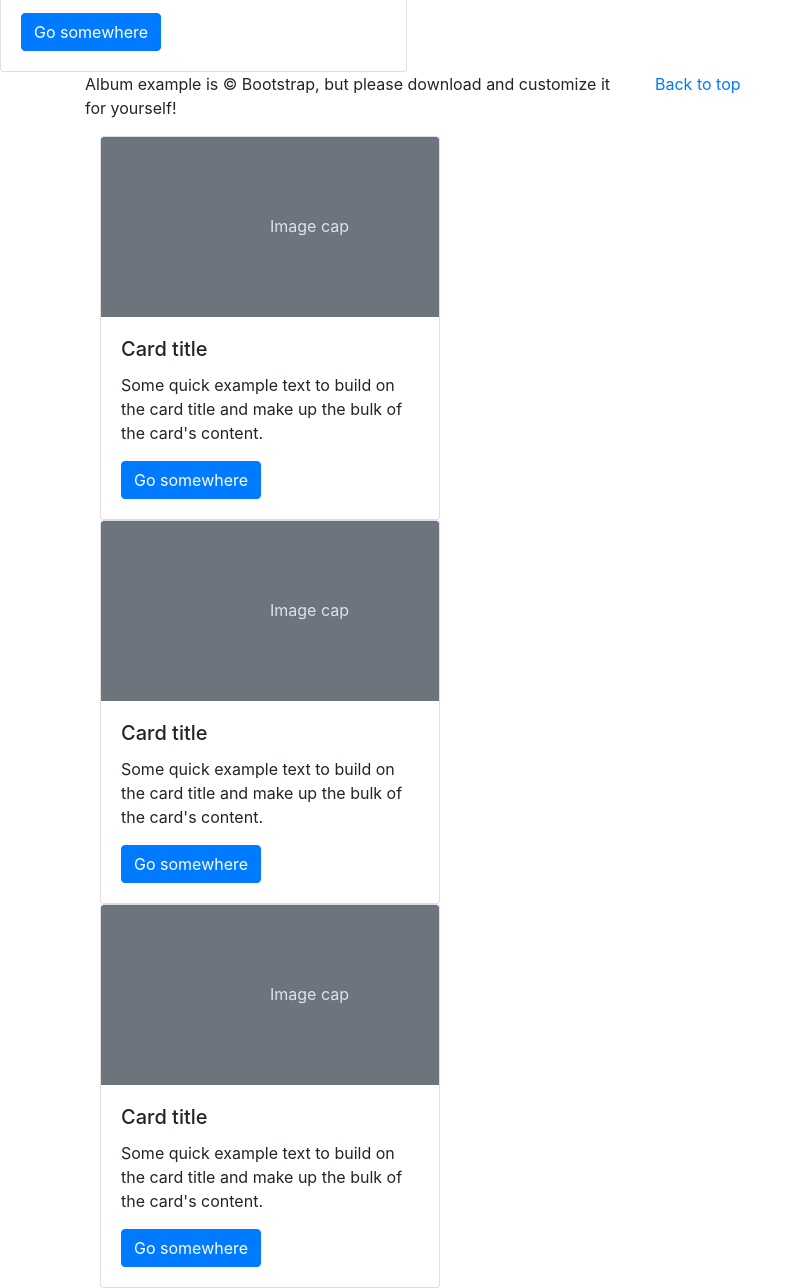
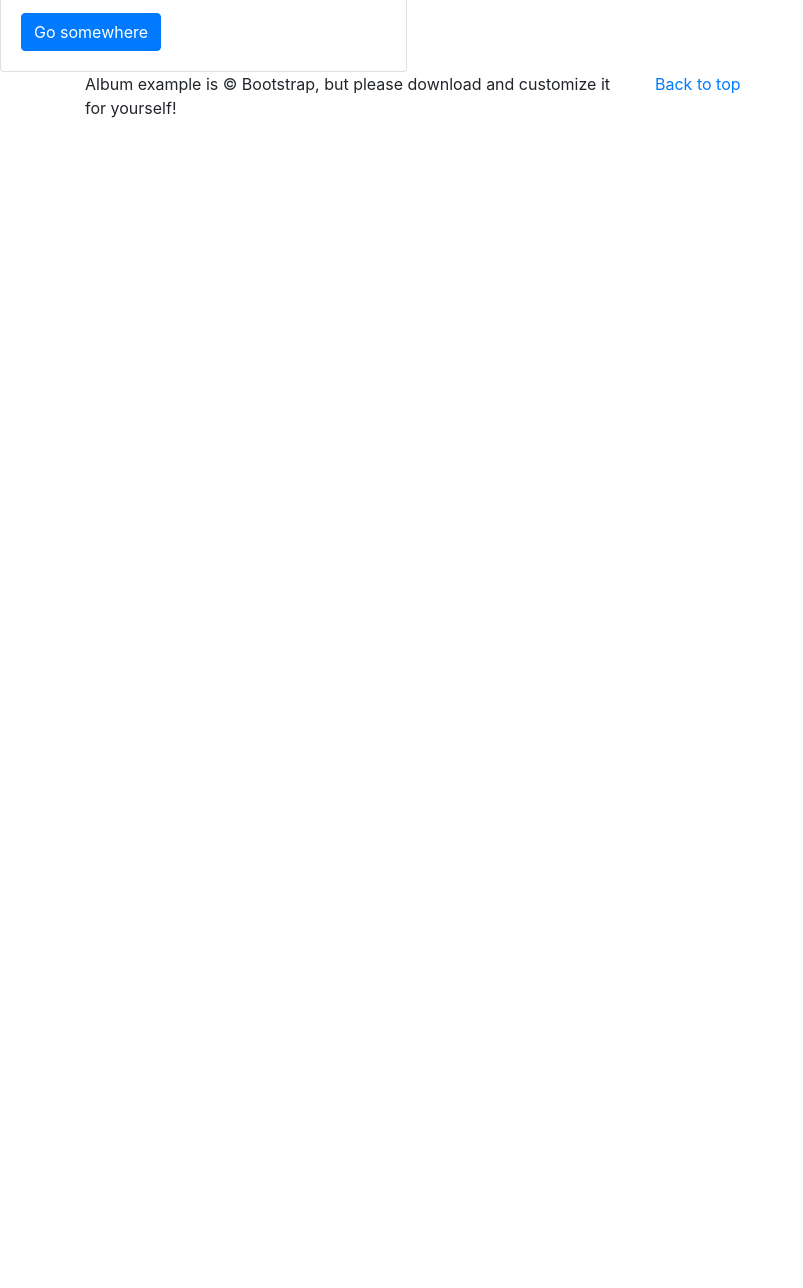
Before and after one commit to CongSam/DuAnGit, a plain HTML site: page index.html in a window 1280 px wide. Shown: the part 929-2217 px from the top of the page, without its empty margins (0-803 px from the left). After the commit the page ends 1065 px from the top, so only its background shows below. Drawn offline with nearby package versions, Linux system fonts and the light colour scheme.

Commit message:
fix footer

```diff
--- a/index.html
+++ b/index.html
@@ -76,36 +76,7 @@
                     <a href="#">Back to top</a>
                 </div>
             </div>
-            <div class="col-4">
-                <div class="card">
-                    <svg class="bd-placeholder-img card-img-top" width="100%" height="180" xmlns="http://www.w3.org/2000/svg" role="img" aria-label="Placeholder: Image cap" preserveAspectRatio="xMidYMid slice" focusable="false"><title>Placeholder</title><rect width="100%" height="100%" fill="#6c757d"></rect><text x="50%" y="50%" fill="#dee2e6" dy=".3em">Image cap</text></svg>
-                    <div class="card-body">
-                      <h5 class="card-title">Card title</h5>
-                      <p class="card-text">Some quick example text to build on the card title and make up the bulk of the card's content.</p>
-                      <a href="#" class="btn btn-primary">Go somewhere</a>
-                    </div>
-                  </div>
-            </div>
-            <div class="col-4">
-                <div class="card">
-                    <svg class="bd-placeholder-img card-img-top" width="100%" height="180" xmlns="http://www.w3.org/2000/svg" role="img" aria-label="Placeholder: Image cap" preserveAspectRatio="xMidYMid slice" focusable="false"><title>Placeholder</title><rect width="100%" height="100%" fill="#6c757d"></rect><text x="50%" y="50%" fill="#dee2e6" dy=".3em">Image cap</text></svg>
-                    <div class="card-body">
-                      <h5 class="card-title">Card title</h5>
-                      <p class="card-text">Some quick example text to build on the card title and make up the bulk of the card's content.</p>
-                      <a href="#" class="btn btn-primary">Go somewhere</a>
-                    </div>
-                  </div>
-            </div>
-            <div class="col-4">
-                <div class="card">
-                    <svg class="bd-placeholder-img card-img-top" width="100%" height="180" xmlns="http://www.w3.org/2000/svg" role="img" aria-label="Placeholder: Image cap" preserveAspectRatio="xMidYMid slice" focusable="false"><title>Placeholder</title><rect width="100%" height="100%" fill="#6c757d"></rect><text x="50%" y="50%" fill="#dee2e6" dy=".3em">Image cap</text></svg>
-                    <div class="card-body">
-                      <h5 class="card-title">Card title</h5>
-                      <p class="card-text">Some quick example text to build on the card title and make up the bulk of the card's content.</p>
-                      <a href="#" class="btn btn-primary">Go somewhere</a>
-                    </div>
-                  </div>
-            </div>
+
         </div>
     </footer>
 
```
